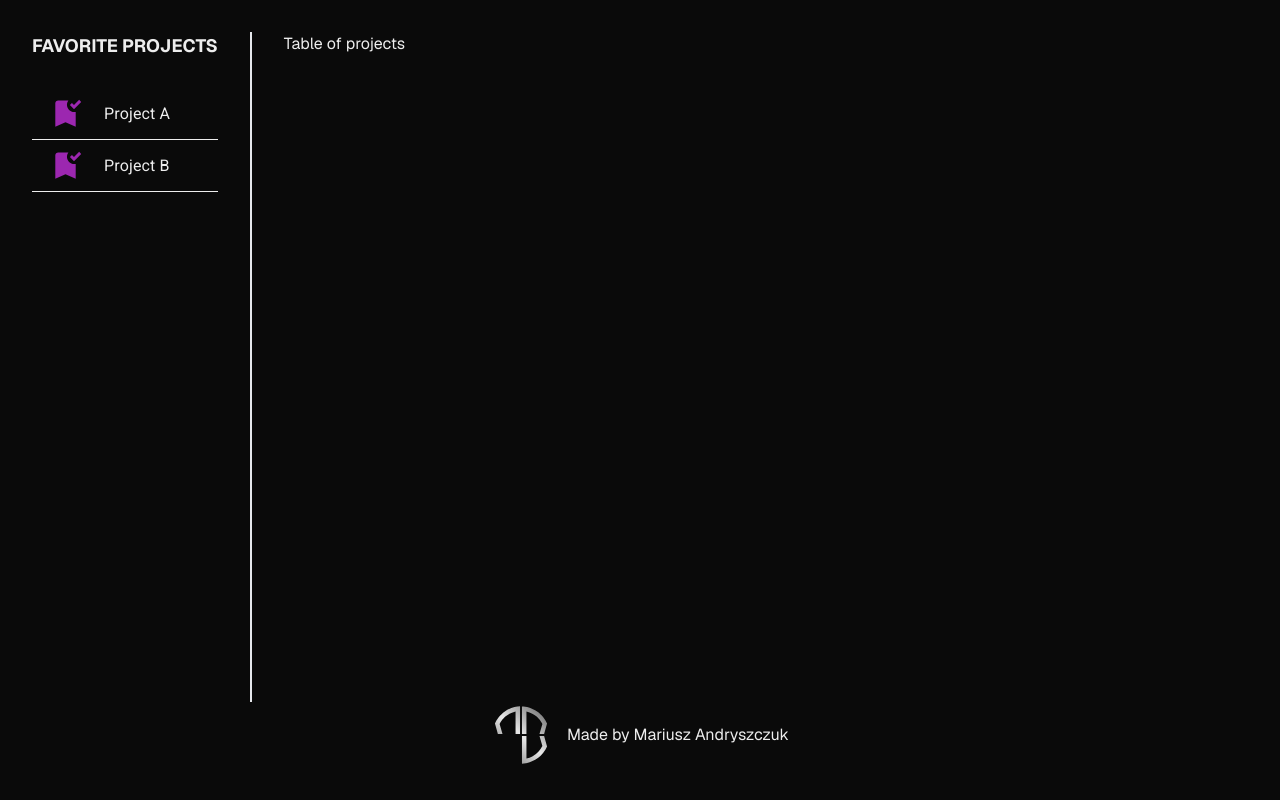
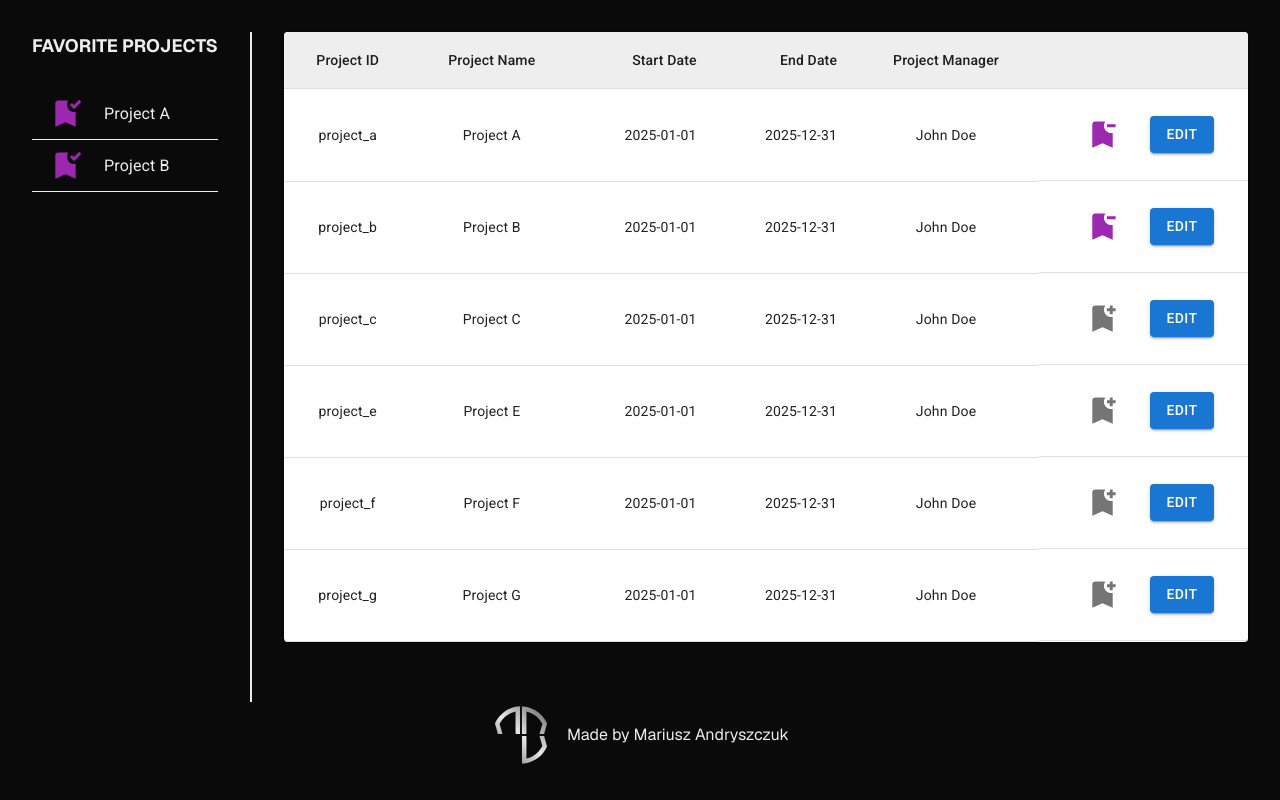
Before and after one commit to Mario-Boss/projects-list, a Next.js app: page /projects in a window 1280 px wide. Built offline with nearby package versions, Linux system fonts and the light colour scheme.

Commit message:
Injected ProjectsTablel component into the projects page and removing useless console logs added previously for testing purpose

```diff
--- a/src/app/projects/page.jsx
+++ b/src/app/projects/page.jsx
@@ -1,16 +1,7 @@
 "use client";
 
-import { useProject } from "@/providers/project";
+import ProjectsTable from "@/components/ProjectsTable";
 
 export default function Projects() {
-  const { state, dispatch } = useProject();
-  const favoritedProjects = state.projects.filter(project => project.favorite);
-  console.log("ALL PROJECTS:", state.projects);
-  console.log("FAVORITED PROJECTS:", favoritedProjects);
-
-  return (
-    <>
-      <div>Table of projects</div>
-    </>
-  );
+  return <ProjectsTable />;
 }
```
